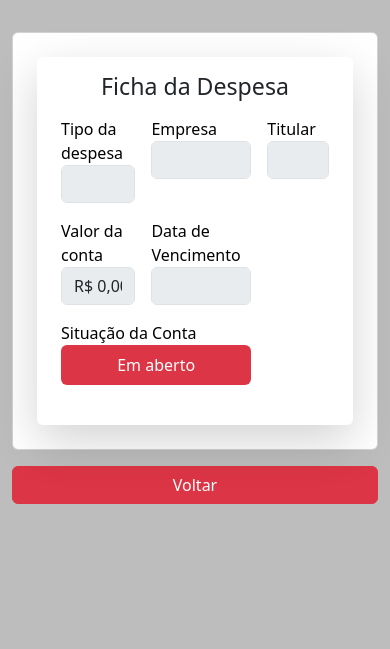
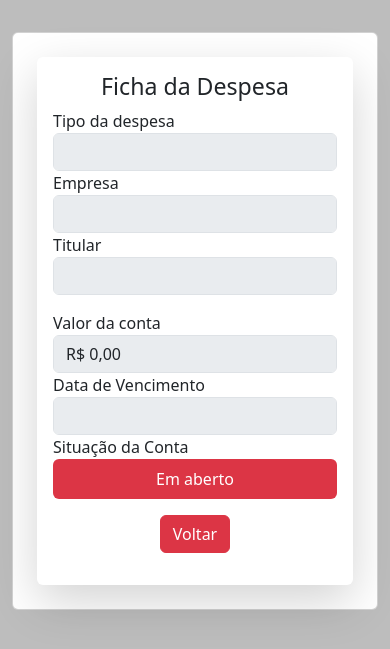
Before and after one commit to kalkslucas/controle-locacao, a PHP site: page /ver-despesa.php?iddespesa=1 in a window 390 px wide. Shown: the part 164-813 px from the top of the page. Run offline with PHP 8.4, Linux system fonts and the light colour scheme; the visitor is signed in with stand-in values (Sample User, id 1); data that the repository does not hold is empty.

Commit message:
upgrade: ajuste layout responsivo ver despesa

```diff
--- a/ver-despesa.php
+++ b/ver-despesa.php
@@ -76,101 +76,78 @@ $linha = $consulta->fetch(PDO::FETCH_ASSOC);
               <div class="card-body m-4 rounded shadow-lg">
                 <h3 class="card-title text-center">Ficha da Despesa</h3>
                 <form method="get">
-                <table class="table table-borderless">
-                    <tr>
-                      <td>
-                        <label id="tipo_despesa">
-                          Tipo da despesa
-                          <input id="tipo_despesa" name="tipo_despesa" class="form-control" type="text" value="<?= $linha['tipo_despesa'] ?>" aria-label="<?= $linha['tipo_despesa'] ?>"disabled readonly>
-                        </label>
-                      </td>
-                      <td>
-                        <label id="empresa">
-                          Empresa
-                          <input id="empresa" name="empresa" class="form-control" type="text" value="<?= $linha['empresa'] ?>" aria-label="<?= $linha['empresa'] ?>"disabled readonly>
-                        </label>
-                      </td>
-                      <td colspan="2">
-                        <label id="titular" style="width: 100%;">
-                          Titular
-                          <input id="titular" name="titular" class="form-control" type="text" value="<?= $linha['titular'] ?>" aria-label="<?= $linha['titular'] ?>"disabled readonly>
-                        </label>
-                      </td>
-                    </tr>
+                  <div class="row mb-3">
+                    <div class="col-md-4">
+                      <label id="tipo_despesa">Tipo da despesa</label>
+                      <input id="tipo_despesa" name="tipo_despesa" class="form-control" type="text" value="<?= $linha['tipo_despesa'] ?>" aria-label="<?= $linha['tipo_despesa'] ?>"disabled readonly>
+                    </div>
+                    <div class="col-md-4">
+                      <label id="empresa">Empresa</label>
+                      <input id="empresa" name="empresa" class="form-control" type="text" value="<?= $linha['empresa'] ?>" aria-label="<?= $linha['empresa'] ?>"disabled readonly>
+                    </div>
+                    <div class="col-md-4">
+                      <label id="titular" style="width: 100%;">Titular</label>
+                      <input id="titular" name="titular" class="form-control" type="text" value="<?= $linha['titular'] ?>" aria-label="<?= $linha['titular'] ?>"disabled readonly>
+                    </div>
+                  </div>
 
-                    <tr>
+                  <div class="row mb-3">
                     <?php
                       if($linha['tipo_despesa'] == 'ÁGUA' || $linha['tipo_despesa'] == 'ENERGIA' || $linha['tipo_despesa'] == 'INTERNET') {
-                        echo "<td>
-                                <label id='num_instalacao'>
-                                  Número da Instalação
+                        echo "<div class='col-md-2'>
+                                <label id='num_instalacao'>Número da Instalação</label>
                                   <input id='num_instalacao' name='num_instalacao' class='form-control' type='text' value='$linha[num_instalacao]' aria-label='$linha[num_instalacao]' disabled readonly>
-                                </label>
-                              </td>
-                              <td>
-                                <label id='consumo_velocidade'>
-                                  Consumo/Velocidade
+                              </div>
+                              <div class='col-md-2'>
+                                <label id='consumo_velocidade'>Consumo/Velocidade</label>
                                   <input id='consumo_velocidade' name='consumo_velocidade' class='form-control' type='text' value='$linha[consumo_velocidade]' aria-label='$linha[consumo_velocidade]' disabled readonly>
-                                </label>
-                              </td>";
-                      } else {
-                        echo "<td class='d-none'>
-                                <label id='num_instalacao'>
-                                  Número da Instalação
+                              </div>";
+                      } /* else {
+                        echo "<div class='d-none'>
+                                <label id='num_instalacao'>Número da Instalação</label>
                                   <input id='num_instalacao' name='num_instalacao' class='form-control' type='text' value='<?= $linha[num_instalacao] ?>' aria-label='<?= $linha[num_instalacao] ?>'>
-                                </label>
-                              </td>
+                              </div>
                               <td class='d-none'>
                                 <label id='consumo_velocidade'>
                                   Consumo/Velocidade
                                   <input id='consumo_velocidade' name='consumo_velocidade' class='form-control' type='text' value='<?= $linha[consumo_velocidade] ?>' aria-label='<?= $linha[consumo_velocidade] ?>'>
                                 </label>
                               </td>";
-                      }
-                      ?>
-                      <td>
-                        <label id="valor_mes">
-                          Valor da conta
-                          <input id="valor_mes" name="valor_mes" class="form-control" type="text" value="<?= "R$ " . number_format($linha['valor_mes'], 2, ",",".") ?>" aria-label="<?= $linha['valor_mes'] ?>"disabled readonly>
-                        </label>
-                      </td>
-                      <td>
-                        <label id="vencimento">
-                          Data de Vencimento
-                          <input id="vencimento" name="vencimento" class="form-control" type="text" value="<?= $linha['vencimento'] ?>" aria-label="<?= $linha['vencimento'] ?>"disabled readonly>
-                        </label>
-                      </td>
-                    </tr>
+                      }*/
+                    ?>
+                    <div class="col-md-2">
+                      <label id="valor_mes">Valor da conta</label>
+                      <input id="valor_mes" name="valor_mes" class="form-control" type="text" value="<?= "R$ " . number_format($linha['valor_mes'], 2, ",",".") ?>" aria-label="<?= $linha['valor_mes'] ?>"disabled readonly>
+                    </div>
+                    <div class="col-md-2">
+                      <label id="vencimento">Data de Vencimento</label>
+                      <input id="vencimento" name="vencimento" class="form-control" type="text" value="<?= $linha['vencimento'] ?>" aria-label="<?= $linha['vencimento'] ?>"disabled readonly>
+                    </div>
+                    <?php
+                    if($linha['situacao_conta'] == 0){
+                      echo "<div class='col-md-2'>
+                              <label id='anexo_contas'>Situação da Conta</label>
+                              <div id='anexo_contas' name='anexo_contas' class='rounded p-2 text-white text-center bg-danger'>Em aberto</div>
+                            </div>";
+                    } else {
+                      echo "<div class='col-md-2'>
+                              <label id='anexo_contas'>Situação da Conta</label>
+                              <div id='anexo_contas' name='anexo_contas' class='rounded p-2 text-white text-center bg-success'>Pago</div>
+                            </div>";
+                      echo "<div class='col-md-2'>
+                              <label id='anexo_contas'>Visualizar Anexos</label>
+                              <div id='anexo_contas' name='anexo_contas' aria-label='$linha[anexo_contas]'><a target='_blank' href='$linha[anexo_contas]' class='w-100 btn btn-secondary text-decoration-none text-white'>Comprovante de Pagamento</a></div>
+                            </div>";
+                    }
+                  ?>
+                  </div>
 
-                    <tr>
-                      <?php
-                      if($linha['situacao_conta'] == 0){
-                        echo "<td colspan='2'>
-                        <label id='anexo_contas' style='width: 100%;'>
-                          Situação da Conta
-                          <div id='anexo_contas' name='anexo_contas' class='rounded p-2 text-white text-center bg-danger'>Em aberto</div>
-                        </label>
-                      </td>";
-                      } else {
-                        echo "<td colspan='2'>
-                        <label id='anexo_contas' style='width: 100%;'>
-                          Situação da Conta
-                          <div id='anexo_contas' name='anexo_contas' class='rounded p-2 text-white text-center bg-success'>Pago</div>
-                        </label>
-                      </td>";
-                        echo "<td colspan='2'>
-                        <label id='anexo_contas' style='width: 100%;'>
-                          Visualizar Anexos
-                          <div id='anexo_contas' name='anexo_contas' aria-label='$linha[anexo_contas]'><a target='_blank' href='$linha[anexo_contas]' class='w-100 btn btn-secondary text-decoration-none text-white'>Comprovante de Pagamento</a></div>
-                        </label>
-                      </td>";
-                      }
-                      ?>
-
-                    </tr>
-                  </table>
+                  <div class="row mb-3">
+                    <div class="col text-center">
+                      <a href="./visualizar-despesas.php" class="btn btn-danger">Voltar</a>
+                    </div>
+                  </div>
                 </form>
-
               </div>
             </div>
           </div>
@@ -180,7 +157,7 @@ $linha = $consulta->fetch(PDO::FETCH_ASSOC);
 
     <div class="row justify-content-end">
       <div class="col-md-1 col-sm-12 mb-4">
-        <a href="./visualizar-despesas.php" class="btn btn-danger w-100">Voltar</a>
+
       </div>
     </div>
 
```
